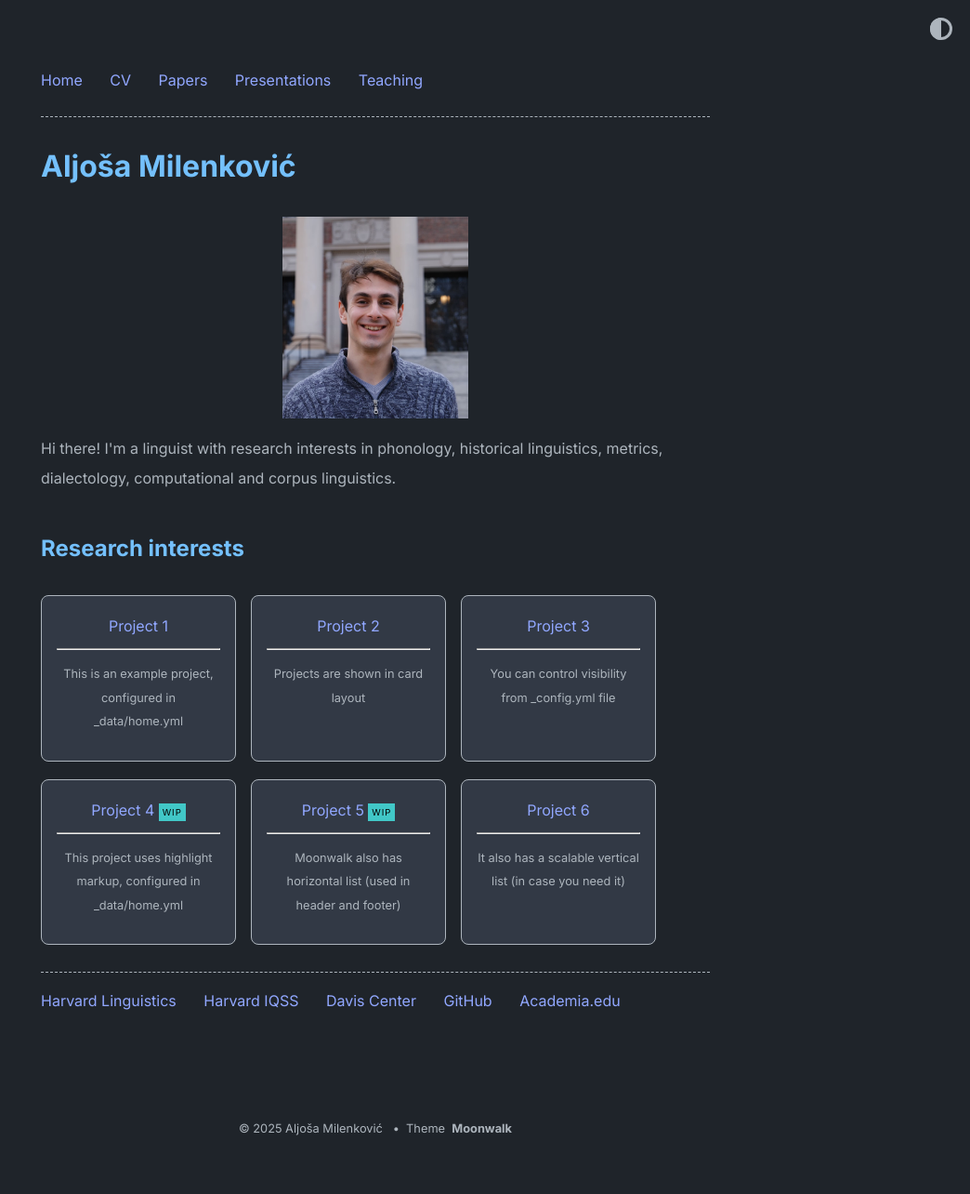
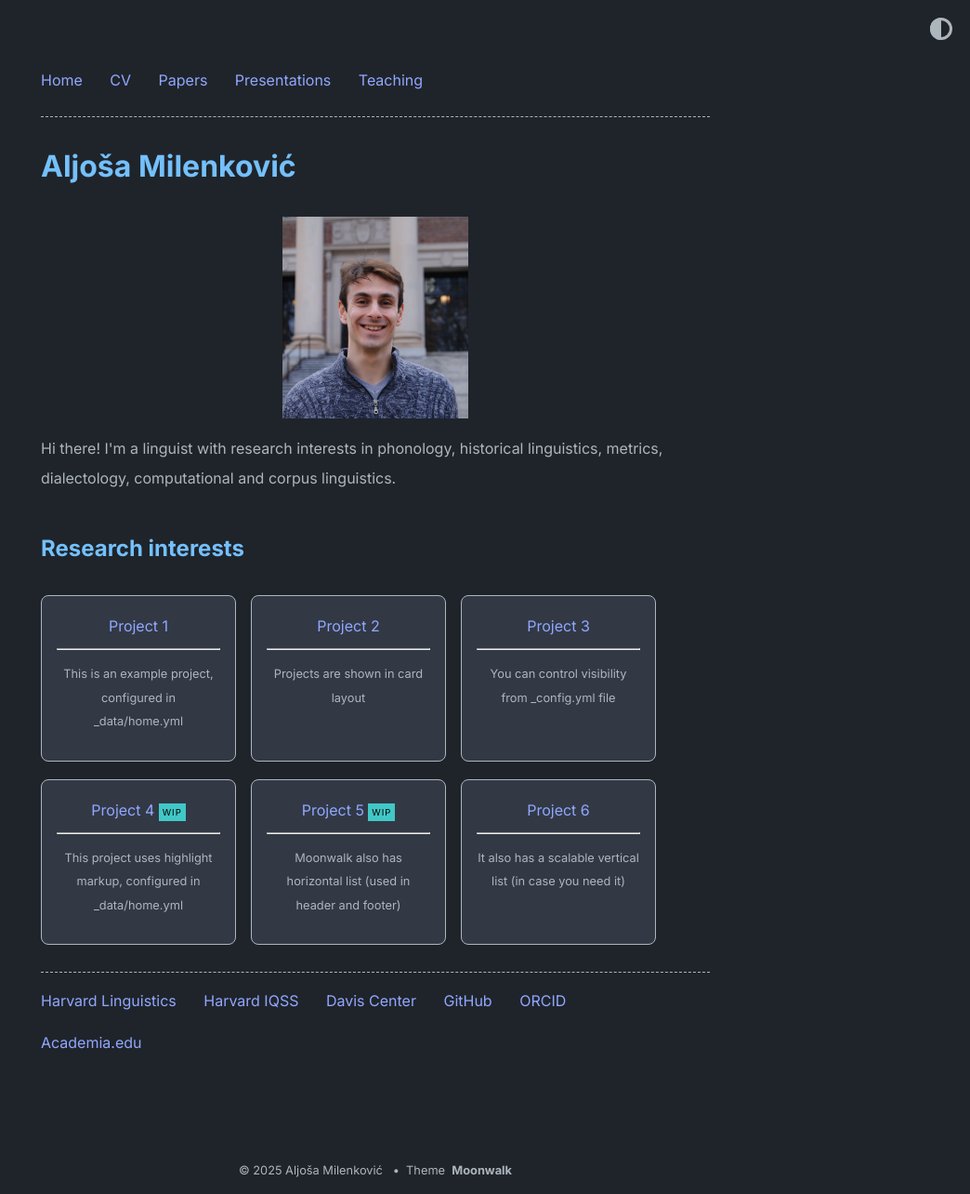
Before and after one commit to AljosaMilenkovic/AljosaMilenkovic.github.io, a Jekyll site: the page built from index.md, in a window 1280 px wide. Shown: the whole page at 93% size, without its empty margins (236-1280 px from the left). Built offline with Jekyll 4.4.1, drawn with Linux system fonts in a browser that asks for light colours; before the commit the page ends 1239 px from its top, so only the background shows below that.

Commit message:
added orcid

```diff
--- a/_data/home.yml
+++ b/_data/home.yml
@@ -65,6 +65,8 @@ footer_entries:
     url: https://daviscenter.fas.harvard.edu/about/people/aljosa-milenkovic/
   - title: GitHub
     url: https://github.com
+  - title: ORCID
+    url: https://orcid.org/0009-0007-2731-4682/
   - title: Academia.edu
     url: https://harvard.academia.edu/AljošaMilenković/
 
```
Also changed, not shown: 1 other file.
